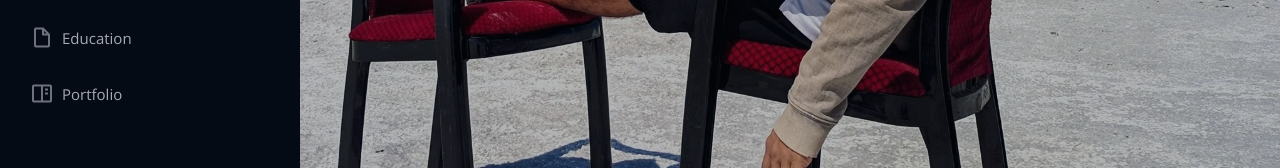
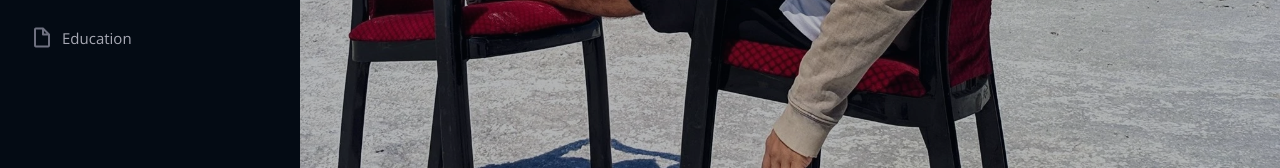
Before and after one commit to ThanoojKhan/Thanooj-Pelamkulangara, a plain HTML site: page index.html in a window 1280 px wide. Shown: the part 470-638 px from the top of the page. Drawn offline with nearby package versions, Linux system fonts and the light colour scheme.

Commit message:
portfolio

```diff
--- a/index.html
+++ b/index.html
@@ -63,8 +63,8 @@
               <span>Experience</span></a></li>
           <li><a href="#education" class="nav-link scrollto"><i class="bx bx-file-blank"></i> <span>Education</span></a>
           </li>
-          <li><a href="#portfolio" class="nav-link scrollto"><i class="bx bx-book-content"></i>
-              <span>Portfolio</span></a></li>
+          <!-- <li><a href="#portfolio" class="nav-link scrollto"><i class="bx bx-book-content"></i>
+              <span>Portfolio</span></a></li> -->
           <!-- <li><a href="#services" class="nav-link scrollto"><i class="bx bx-server"></i> <span>Services</span></a></li> -->
         </ul>
       </nav><!-- .nav-menu -->
@@ -415,7 +415,7 @@
     </section>
 
     <!-- ======= Portfolio Section ======= -->
-    <section id="portfolio" class="portfolio section-bg">
+    <!-- <section id="portfolio" class="portfolio section-bg">
       <div class="container">
 
         <div class="section-title">
@@ -544,7 +544,7 @@
           </div>
         </div>
       </div>
-    </section>
+    </section> -->
     <!-- End Portfolio Section -->
 
   </main><!-- End #main -->
```
